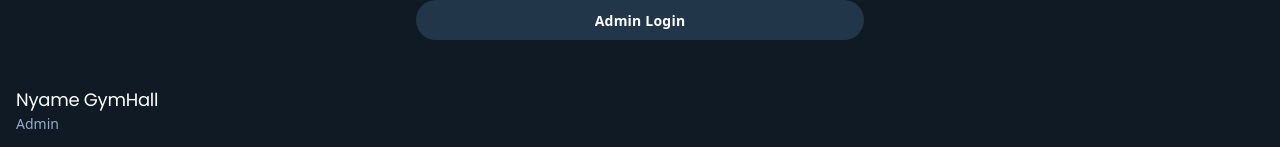
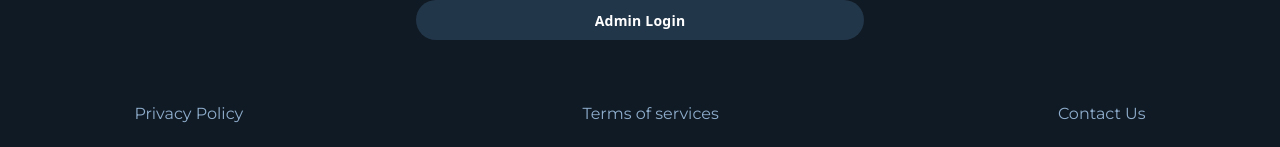
Before and after one commit to mafindijr/Gym-Management-System, a React (Vite) app: page / in a window 1280 px wide. Shown: the part 653-800 px from the top of the page. Built offline with nearby package versions, Linux system fonts and the light colour scheme.

Commit message:
remove unneccessary import from the home component

```diff
--- a/src/views/Home.jsx
+++ b/src/views/Home.jsx
@@ -1,13 +1,11 @@
 import LandingPage from '../Components/landingPage';
 import Layout from '../layout/layout';
-import DashboardLayout from '../layout/Dashboard-layout';
 
 export default function Home() {
   return (
     <Layout>
 
         <LandingPage />
-        <DashboardLayout />
     </Layout>
   )
 }
```
